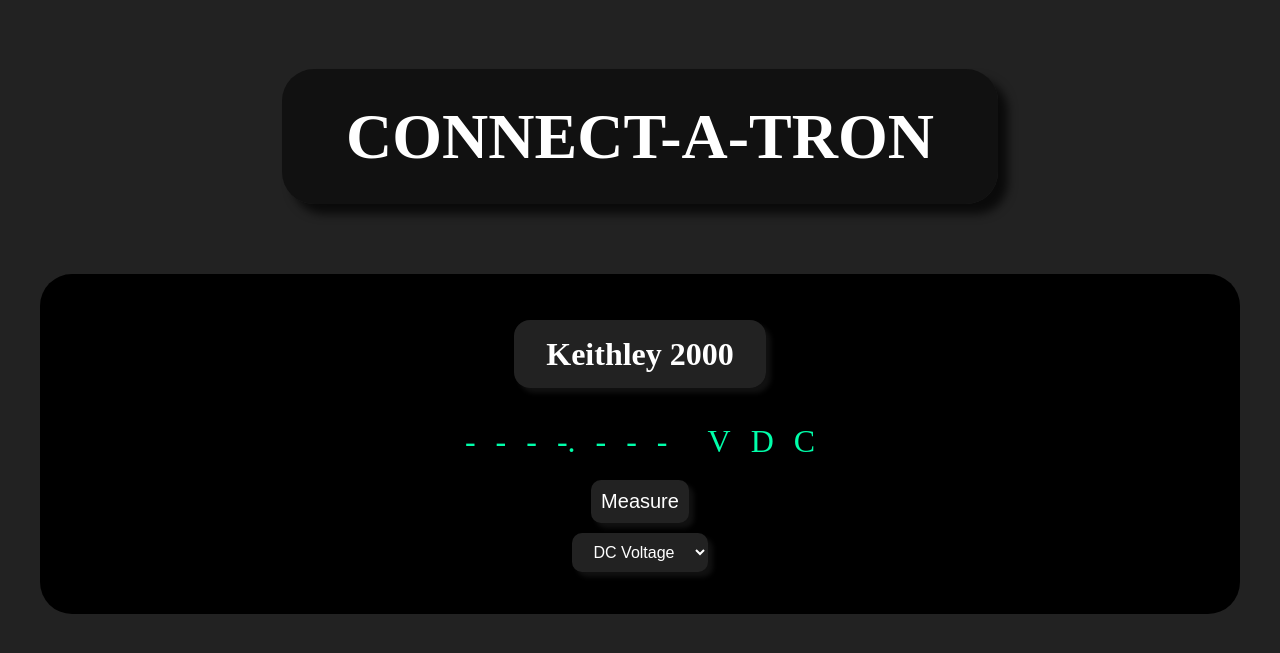
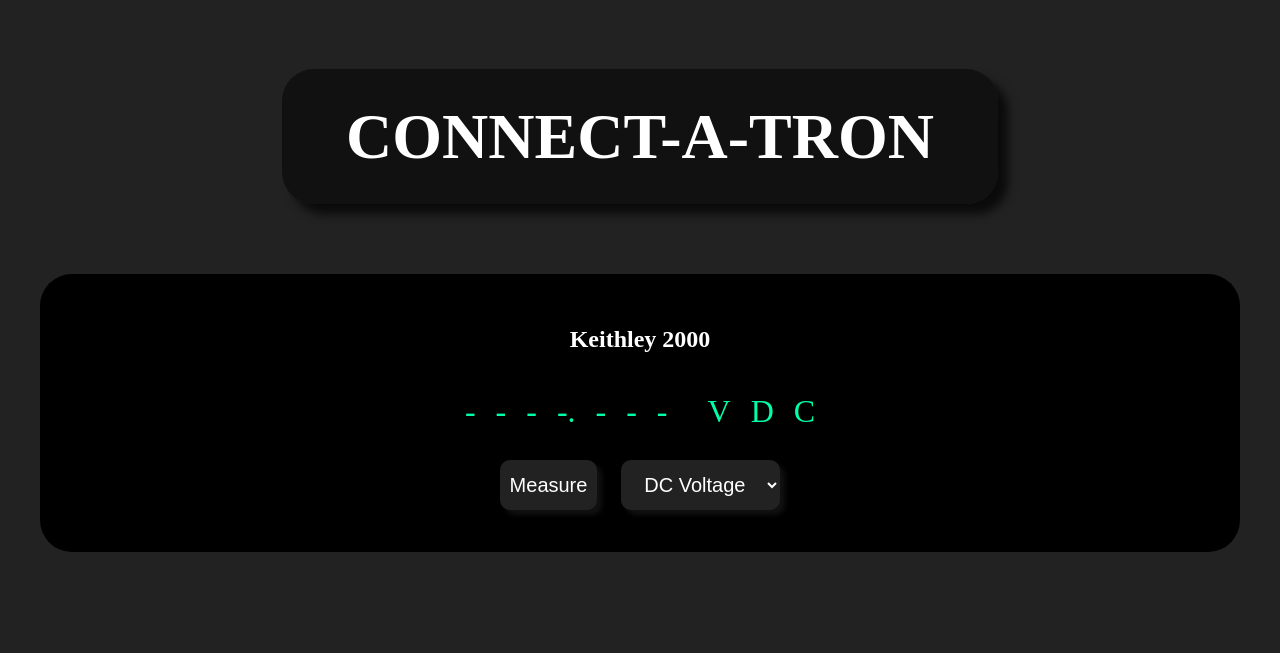
Before and after one commit to dorythecat/connect-a-tron, a PHP site: page /dmm/ in a window 1280 px wide. Shown: the top 653 px of the page. Run offline with PHP 8.4, Linux system fonts and the light colour scheme.

Commit message:
Improved layout a tiny bit

```diff
--- a/web/index.php
+++ b/web/index.php
@@ -21,7 +21,8 @@
     <div class="result" id="result_keithley2000">
       <a>-</a><a>-</a><a>-</a><a>-.</a><a>-</a><a>-</a><a>-</a><a></a><a>V</a><a>D</a><a>C</a>
     </div>
-    <button id="measure_button_keithley2000">Measure</button>
+    <div class="settings">
+      <button class="measure_button" id="measure_button_keithley2000">Measure</button>
       <select class="measure_type" id="measure_type_keithley2000">
         <option value="1" selected>DC Voltage</option>
         <option value="2">AC Voltage</option>
@@ -35,6 +36,7 @@
         <option value="10">Diode</option>
         <option value="11">Continuity</option>
       </select>
+    </div>
   </div>
 </div>
 
--- a/web/styles.css
+++ b/web/styles.css
@@ -36,42 +36,6 @@
   border-radius: 32px;
 }
 
-div.instrument div.name {
-  margin: 30px;
-}
-
-div.instrument div.name h2 {
-  display: inline;
-  font-size: 32px;
-  background: #222;
-  padding: 16px 32px;
-  border-radius: 16px;
-  box-shadow: 5px 5px 5px #111;
-}
-
-div.instrument button {
-  color: #fff;
-  background: #222;
-  font-size: 20px;
-  border: none;
-  padding: 10px;
-  border-radius: 10px;
-  box-shadow: 5px 5px 5px #111;
-  transition: transform 0.3s ease, box-shadow 0.3s ease, background-color 0.3s ease;
-}
-
-div.instrument button:hover {
-  transform: scale(1.05);
-  box-shadow: 7px 7px 10px #222;
-  background: #2a2a2a;
-}
-
-div.instrument button:active {
-  transform: scale(0.95);
-  box-shadow: none;
-  background: #111;
-}
-
 div.result {
   margin: 20px;
 }
@@ -84,10 +48,40 @@
   padding: 10px;
 }
 
+div.instrument div.settings {
+  display: inline;
+}
+
+button.measure_button {
+  color: #fff;
+  background: #222;
+  font-size: 20px;
+  height: 50px;
+  margin: 10px;
+  padding: 10px;
+  border: none;
+  border-radius: 10px;
+  box-shadow: 5px 5px 5px #111;
+  transition: transform 0.3s ease, box-shadow 0.3s ease, background-color 0.3s ease;
+}
+
+button.measure_button:hover {
+  transform: scale(1.05);
+  box-shadow: 7px 7px 10px #222;
+  background: #2a2a2a;
+}
+
+button.measure_button:active {
+  transform: scale(0.95);
+  box-shadow: none;
+  background: #111;
+}
+
 select.measure_type {
   background: #222;
   color: #fff;
-  font-size: 16px;
+  font-size: 20px;
+  height: 50px;
   margin: 10px;
   padding: 10px;
   border: none;
```
Lines whose indentation alone changed are shown as unchanged.
